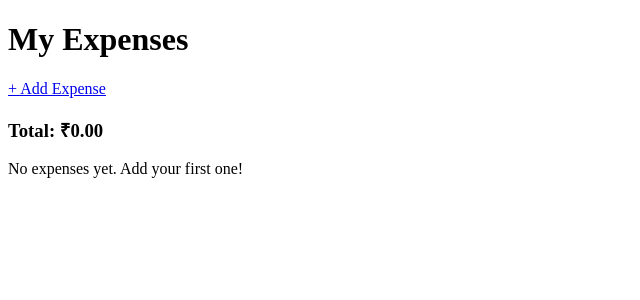
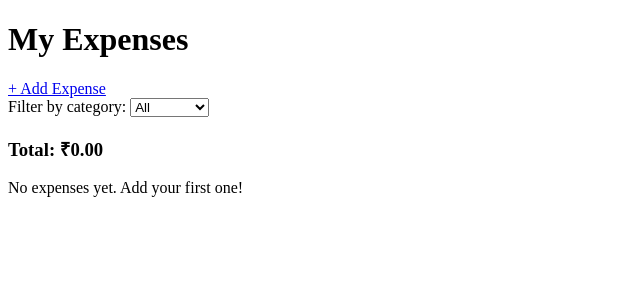
Before and after one commit to queetychepala/expense-tracker, a Flask app: page / in a window 1280 px wide. Shown: the top 300 px of the page, without its empty margins (0-640 px from the left). Run offline with Flask 3, Linux system fonts and the light colour scheme.

Commit message:
Add category filter

```diff
--- a/app.py
+++ b/app.py
@@ -19,11 +19,24 @@ with app.app_context():
     db.create_all()
 
 
+CATEGORIES = ["Food", "Travel", "Shopping", "Bills", "Other"]
+
+
 @app.route("/")
 def home():
-    expenses = Expense.query.order_by(Expense.date.desc()).all()
+    selected = request.args.get("category", "")
+    query = Expense.query
+    if selected:
+        query = query.filter_by(category=selected)
+    expenses = query.order_by(Expense.date.desc()).all()
     total = sum(e.amount_paise for e in expenses)
-    return render_template("index.html", expenses=expenses, total=total)
+    return render_template(
+        "index.html",
+        expenses=expenses,
+        total=total,
+        categories=CATEGORIES,
+        selected=selected,
+    )
 
 @app.route("/add", methods=["GET", "POST"])
 def add_expense():
--- a/templates/index.html
+++ b/templates/index.html
@@ -7,6 +7,15 @@
     <h1>My Expenses</h1>
     <a href="{{ url_for('add_expense') }}">+ Add Expense</a>
 
+    <form method="GET" action="{{ url_for('home') }}">
+        <label>Filter by category:</label>
+        <select name="category" onchange="this.form.submit()">
+            <option value="">All</option>
+            {% for c in categories %}
+            <option value="{{ c }}" {% if c == selected %}selected{% endif %}>{{ c }}</option>
+            {% endfor %}
+        </select>
+    </form>
     <h3>Total: ₹{{ "%.2f"|format(total / 100) }}</h3>
 
     {% if expenses %}
```
